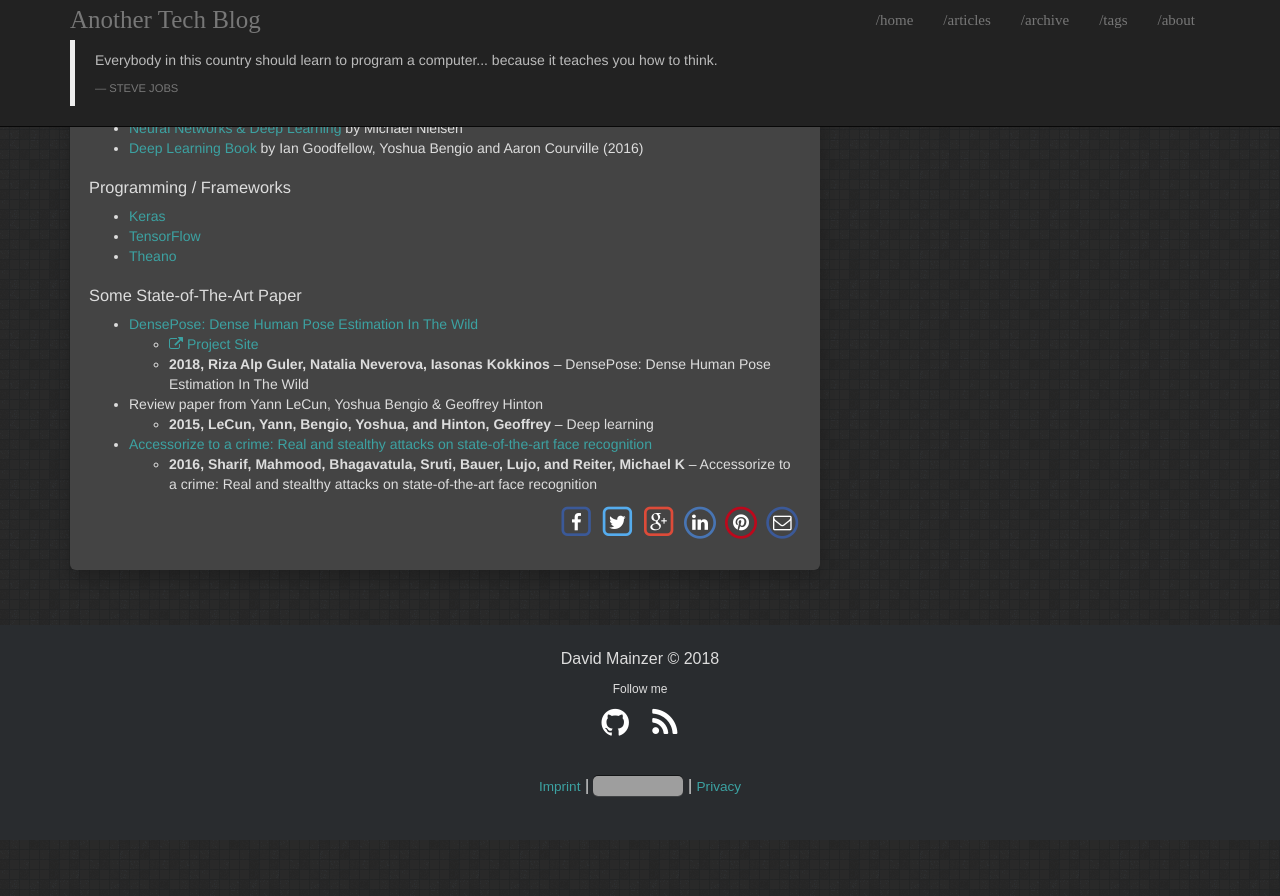
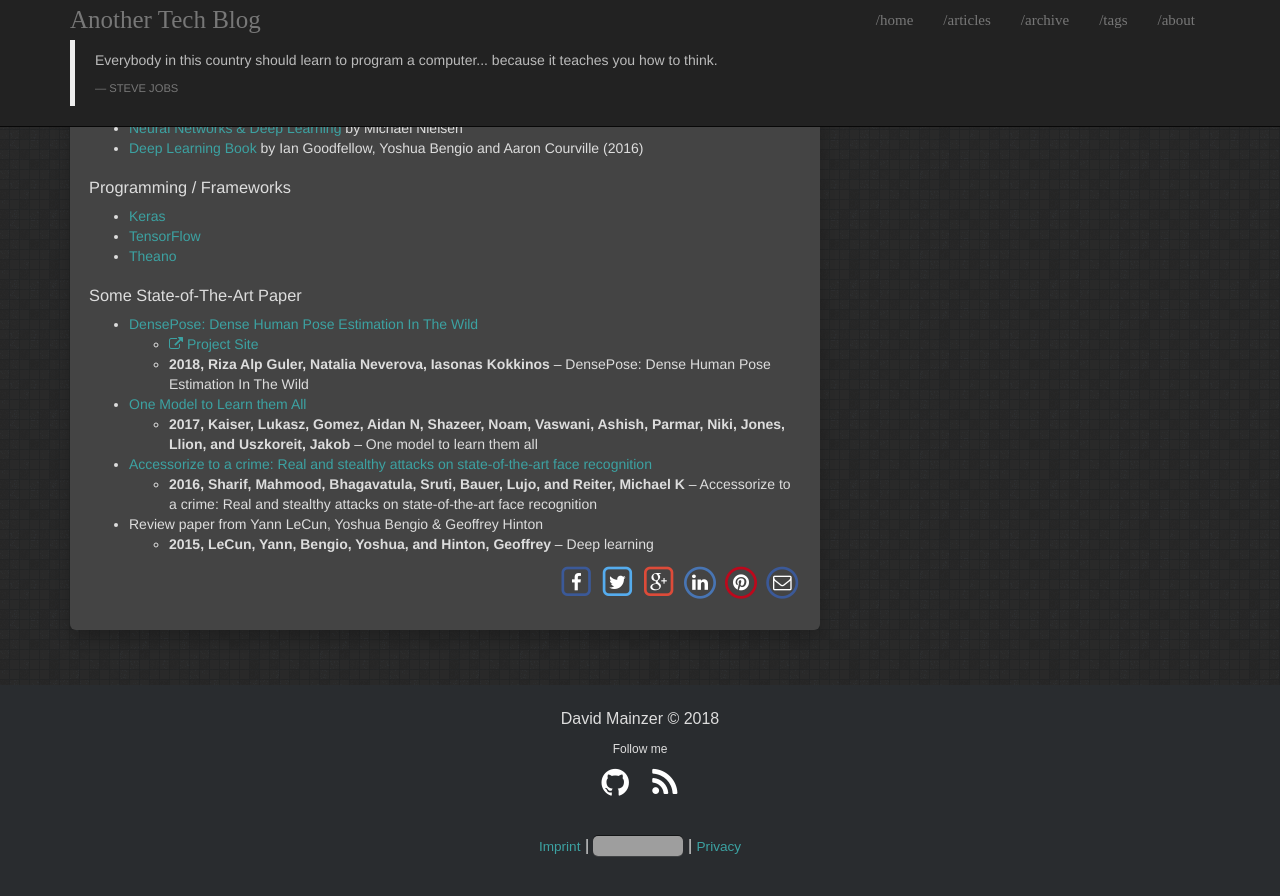
Before and after one commit to davidmainzer/davidmainzer.github.io, a Jekyll site: the page built from _articles/Deep_Learning.md, in a window 1280 px wide and 900 px high, scrolled down 861 px. Shown: the top 896 px of the window. Built offline with Jekyll 4.4.1, drawn with Linux system fonts in a browser that asks for light colours; before the commit the page ends 1701 px from its top, so only the background shows below that; grey boxes are pictures that could not be loaded.

Commit message:
Update Deep_Learning.md

```diff
--- a/_articles/Deep_Learning.md
+++ b/_articles/Deep_Learning.md
@@ -51,14 +51,12 @@ This is a summary of some of the resources that I have either found useful mysel
 
 ### Some State-of-The-Art Paper
 
-
-
 * [DensePose: Dense Human Pose Estimation In The Wild](https://arxiv.org/abs/1802.00434)
   * [<i class="fa fa-external-link "></i> Project Site](http://densepose.org/ "Project Website")
   * <div class="bibtex_display" bibtexkeys="Guler2018DensePose"></div>
-
+* [One Model to Learn them All](https://arxiv.org/pdf/1706.05137.pdf)
+  * <div class="bibtex_display" bibtexkeys="kaiser2017one"></div>
+* [Accessorize to a crime: Real and stealthy attacks on state-of-the-art face recognition](https://www.cs.cmu.edu/~sbhagava/papers/face-rec-ccs16.pdf)
+  * <div class="bibtex_display" bibtexkeys="sharif2016accessorize"></div>
 * Review paper from Yann LeCun, Yoshua Bengio & Geoffrey Hinton
   * <div class="bibtex_display" bibtexkeys="lecun2015deep"></div>
-
-* [Accessorize to a crime: Real and stealthy attacks on state-of-the-art face recognition](https://www.cs.cmu.edu/~sbhagava/papers/face-rec-ccs16.pdf)
-  * <div class="bibtex_display" bibtexkeys="sharif2016accessorize"></div>
```
